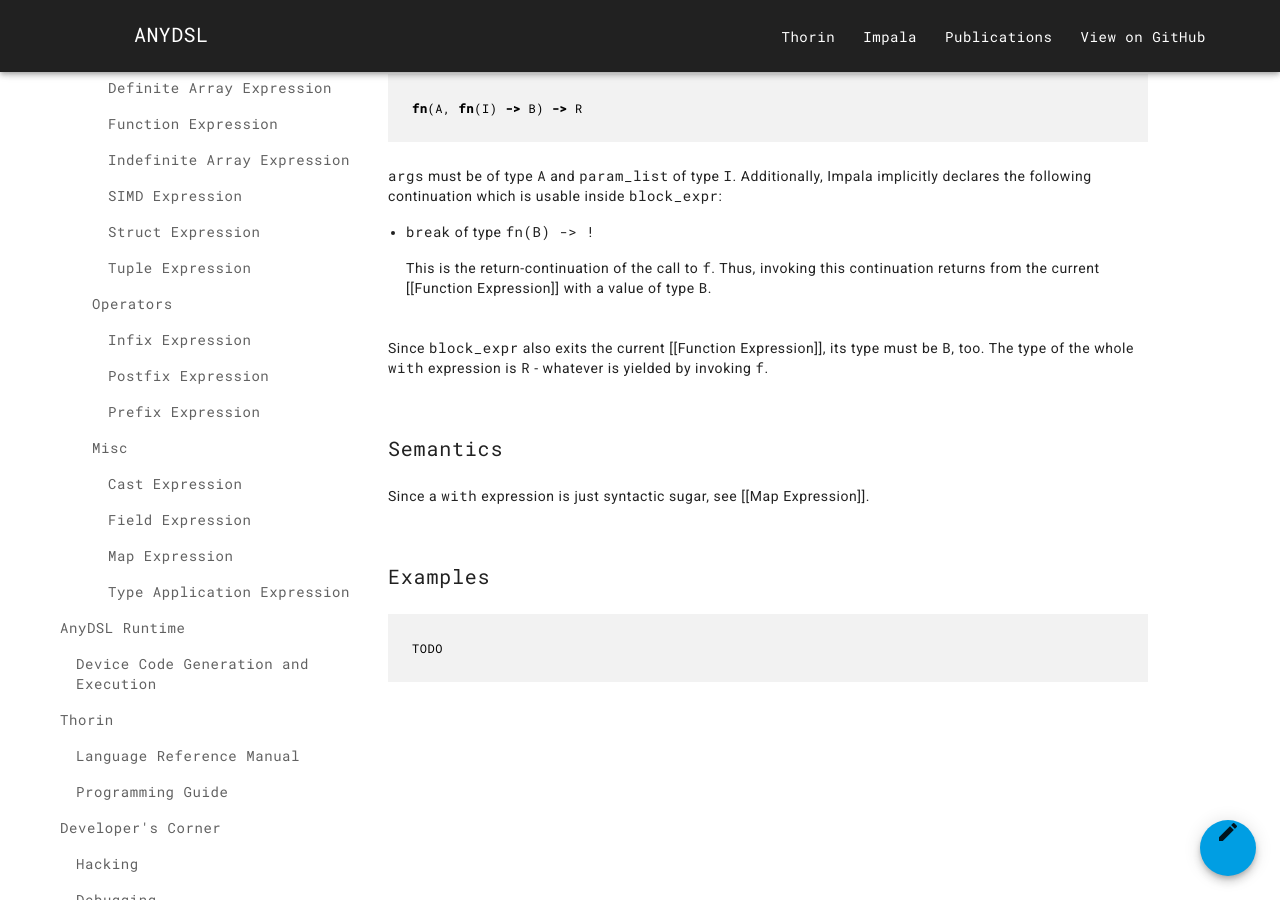
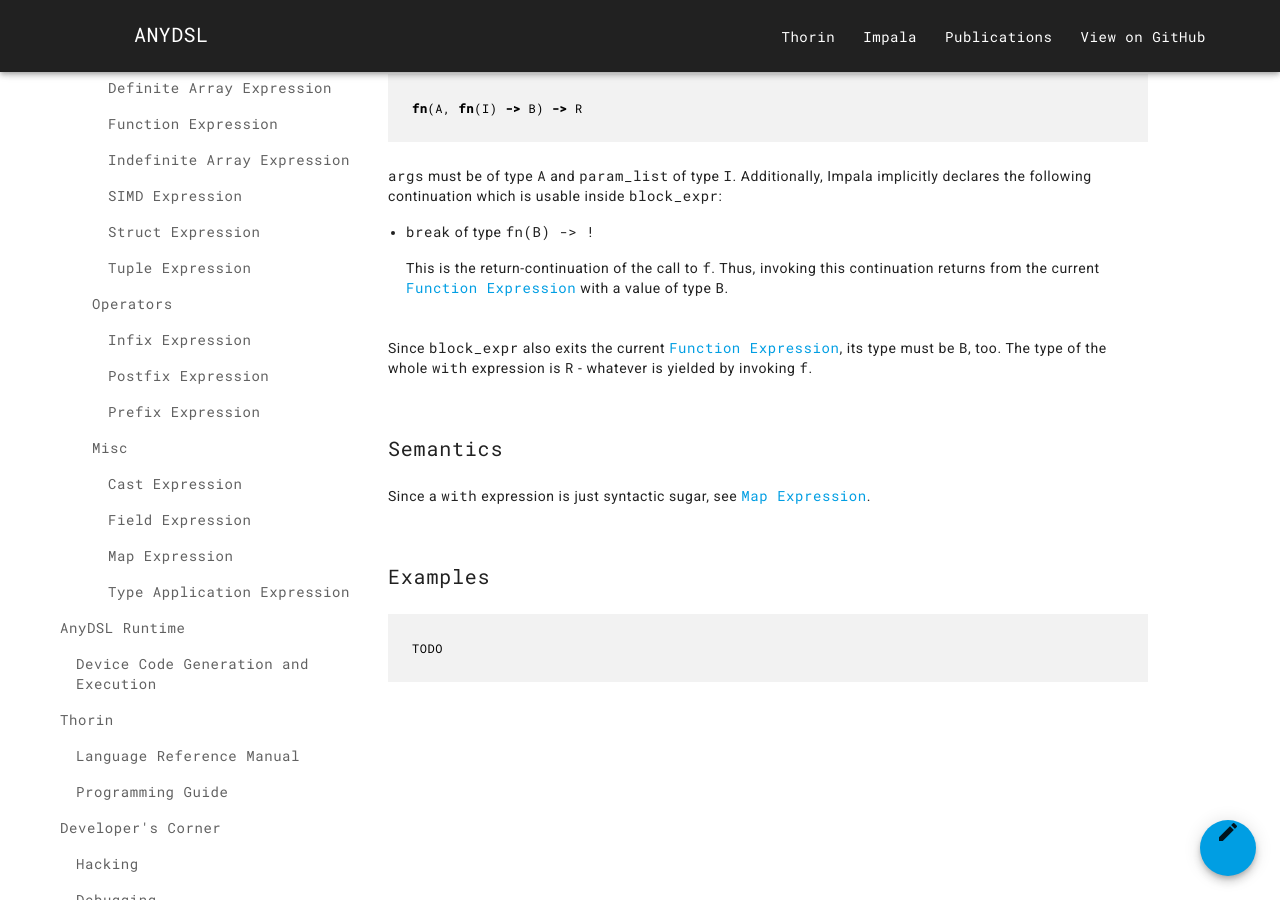
Before and after one commit to AnyDSL/anydsl.github.io, a Jekyll site: the page built from With-Expression.md, in a window 1280 px wide and 900 px high, scrolled down 878 px. Built offline with Jekyll 4.4.1, drawn with Linux system fonts in a browser that asks for light colours; nearby versions of some CDN libraries; some of the changed lines change nothing that is shown.

Commit message:
Fix links

````diff
--- a/With-Expression.md
+++ b/With-Expression.md
@@ -28,17 +28,20 @@ Additionally, Impala implicitly declares the following continuation which is usa
 * ```break``` of type ```fn(B) -> !```
 
    This is the return-continuation of the call to ```f```.
-   Thus, invoking this continuation returns from the current [[Function Expression]] with a value of type ```B```.
+   Thus, invoking this continuation returns from the current [Function Expression] with a value of type ```B```.
 
-Since ```block_expr``` also exits the current [[Function Expression]],  its type must be ```B```, too.
+Since ```block_expr``` also exits the current [Function Expression],  its type must be ```B```, too.
 The type of the whole ```with``` expression is ```R``` - whatever is yielded by invoking ```f```.
 
 ## Semantics
 
-Since a ```with``` expression is just syntactic sugar, see [[Map Expression]].
+Since a ```with``` expression is just syntactic sugar, see [Map Expression].
 
 ## Examples
 
 ```rust
 TODO
 ```
+
+[Function Expression]: Function-Expression.md
+[Map Expression]: Map-Expression.md
````
